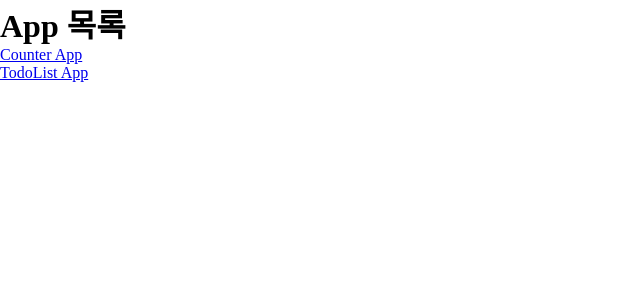
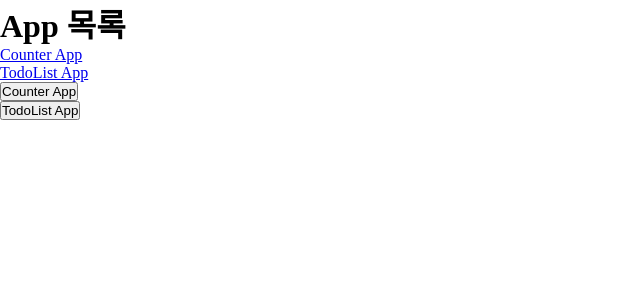
Before and after one commit to Mingarden08/Programming_3403, a React (Vite) app: page / in a window 1280 px wide. Shown: the top 300 px of the page, without its empty margins (0-640 px from the left). Built offline with nearby package versions, Linux system fonts and the light colour scheme.

Commit message:
RouterApp usrNavigate()

```diff
--- a/src/RouterApp.jsx
+++ b/src/RouterApp.jsx
@@ -1,8 +1,12 @@
-import { BrowserRouter, Routes, Route, Link } from 'react-router-dom';
+import { BrowserRouter, Routes, Route, Link, useNavigate } from 'react-router-dom';
 import TodoListApp from './TodoListApp.jsx';
 import CounterApp from './CounterApp.jsx';
 
 function LinkButtonPageApp() {
+
+    const navigate = useNavigate();
+
+
     return (
         <div>
             <h1>App 목록</h1>
@@ -12,6 +16,12 @@ function LinkButtonPageApp() {
                 </li>
                 <li>
                     <Link to="/todolistapp">TodoList App</Link>
+                </li>
+                <li>
+                    <button onClick={() => navigate('/counterapp')}>Counter App</button>
+                </li>
+                <li>
+                    <button onClick={() => navigate('/todolistapp')}>TodoList App</button>
                 </li>
             </ul>
         </div>
```
Also changed, not shown: 1 other file (tests, documents, lock files or other folders).
